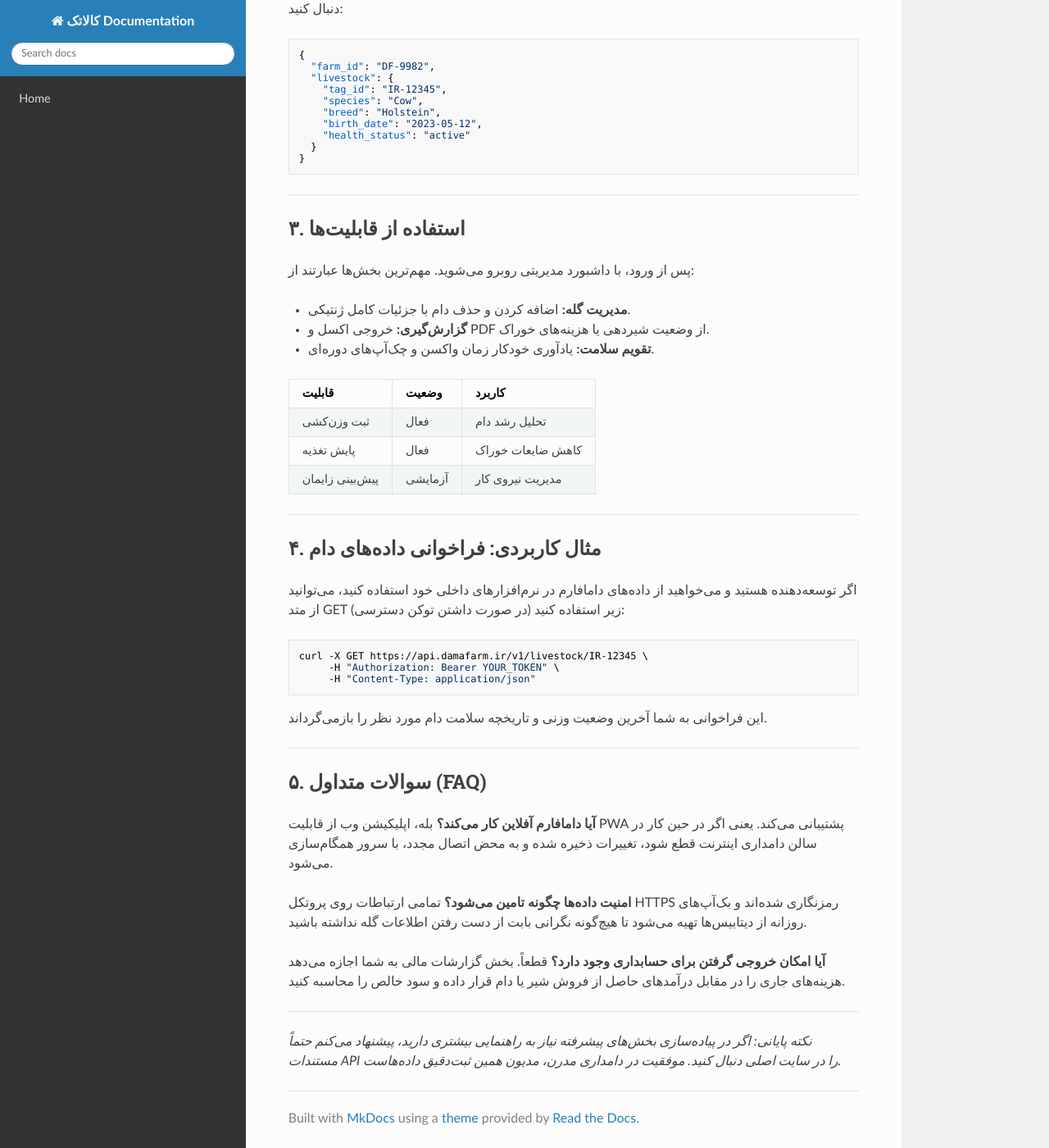
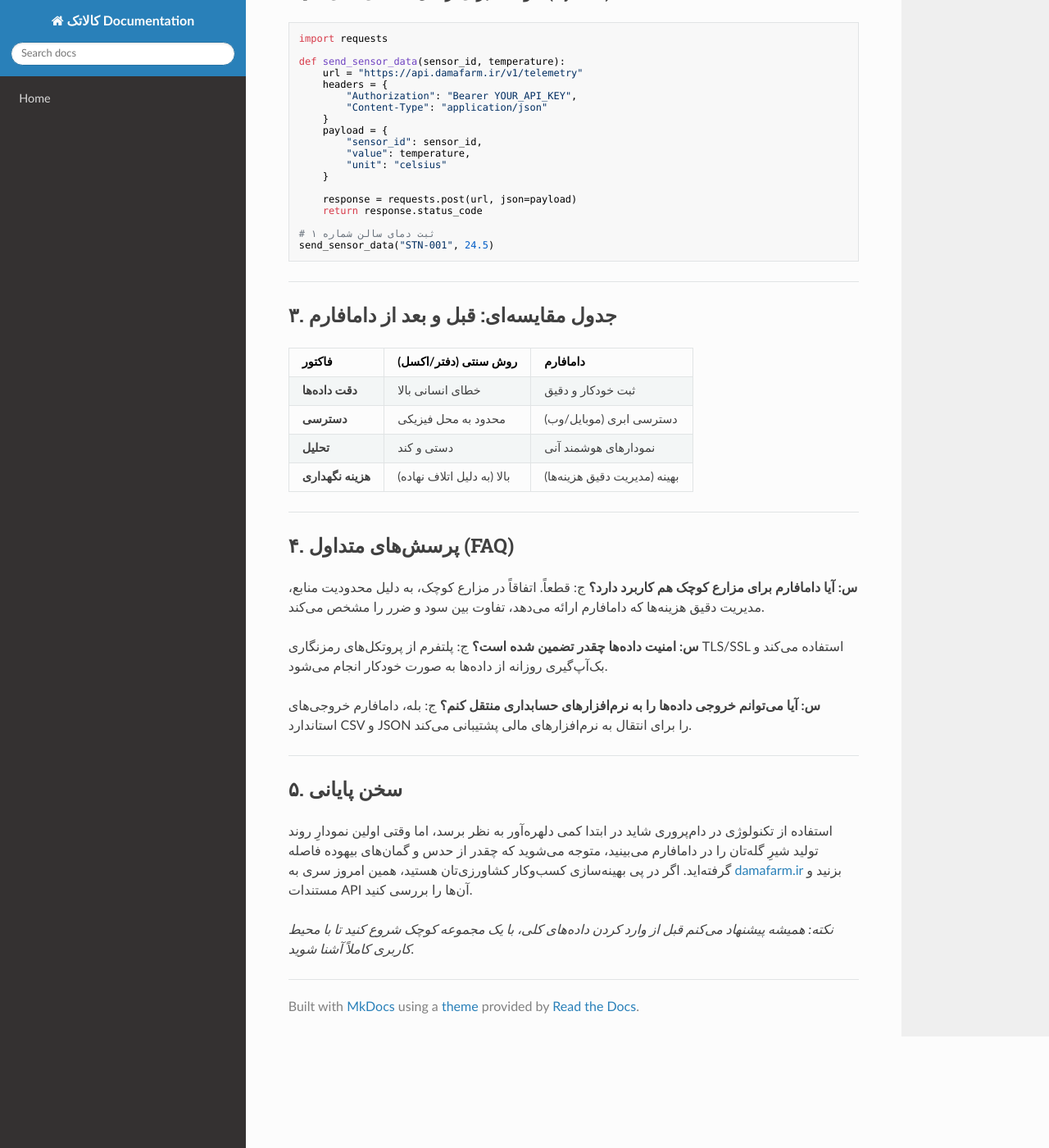
Before and after one commit to sahandsahabi553-prog/terraform-google-semantic-docs, an MkDocs documentation site: the page built from docs/دامافارم.md, in a window 1280 px wide and 1400 px high, scrolled down 926 px. Shown: the whole window at 82% size. Built offline with MkDocs 1.6.1, drawn with Linux system fonts in a browser that asks for light colours; nearby versions of some CDN libraries; some of the changed text lies outside the part shown.

Commit message:
Doc: دامافارم

````diff
--- a/docs/دامافارم.md
+++ b/docs/دامافارم.md
@@ -1,84 +1,78 @@
 # راهنمای جامع فنی «دامافارم» (DamaFarm)
 
-در دنیای کشاورزی هوشمند و مدیریت مدرن دامپروری، دسترسی به داده‌های دقیق و تحلیل‌محور دیگر یک انتخاب نیست، بلکه یک ضرورت است. **دامافارم** پلتفرمی است که دقیقاً همین شکاف بین دامداری سنتی و تکنولوژی‌های روز را پر می‌کند.
+در دنیای کشاورزی هوشمند و دام‌پروری مدرن، مدیریت داده‌ها دیگر یک انتخاب نیست، بلکه یک ضرورت است. **دامافارم** پلتفرمی است که دقیقاً برای همین هدف طراحی شده؛ تبدیل داده‌های خامِ مزرعه به تصمیمات مدیریتی هوشمند. اگر مثل من با پیچیدگی‌های ثبت رکوردهای دامی یا مدیریت نهاده‌ها کلنجار رفته باشید، می‌دانید که ابزارهای سنتی (مثل اکسل‌های به‌هم‌ریخته) چقدر می‌توانند دردسرساز باشند.
 
-اگر با چالش‌های مدیریت گله، ردیابی سلامت دام یا بهینه‌سازی تغذیه دست‌وپنجه نرم می‌کنید، این مستند نقطه شروع شماست.
+در این مستند، نگاهی فنی به نحوه استفاده از پلتفرم دامافارم می‌اندازیم.
 
 ---
 
-## ۱. چرا دامافارم؟ (رویکرد فنی)
-دامافارم تنها یک اپلیکیشن ساده نیست؛ یک سیستم یکپارچه برای مانیتورینگ پارامترهای بیولوژیک و اقتصادی دام است. معماری سیستم به‌گونه‌ای طراحی شده که حتی در محیط‌های روستایی با پهنای باند محدود، کارایی خود را حفظ کند.
+## ۱. آشنایی با اکوسیستم
+دامافارم (به آدرس [damafarm.ir](https://damafarm.ir)) یک بستر ابری (SaaS) است که به کشاورزان و مدیران مزارع اجازه می‌دهد وضعیت دام‌ها، خوراک‌دهی و تولید را به صورت لحظه‌ای مانیتور کنند.
 
-*   **دقت بالا:** ثبت دقیق وقایع زایمان، واکسیناسیون و وضعیت تولید.
-*   **مقیاس‌پذیری:** مناسب از دامداری‌های کوچک تا مجتمع‌های صنعتی بزرگ.
-*   **API-First:** قابلیت اتصال به تجهیزات اینترنت اشیاء (IoT) برای پایش لحظه‌ای.
+### ویژگی‌های کلیدی:
+*   **ثبت رکوردهای تولید:** مدیریت شیر، گوشت و زاد و ولد.
+*   **پنل مدیریتی:** گزارش‌گیری پیشرفته از هزینه‌ها و درآمدها.
+*   **API اختصاصی:** برای اتصال به سنسورهای اینترنت اشیاء (IoT) مزرعه.
 
 ---
 
-## ۲. نصب و راه‌اندازی
-برای شروع کار با دامافارم، نیازی به زیرساخت‌های پیچیده ندارید. پلتفرم بر پایه وب است و از هر دستگاهی در دسترس است.
+## ۲. نصب و راه‌اندازی (Integration)
+از آنجایی که دامافارم یک سرویس تحت وب است، نیاز به نصب فیزیکی روی سرورهای داخلی ندارید. با این حال، اگر قصد دارید داده‌های سنسورهای خود را به این پلتفرم بفرستید، باید از API آن‌ها استفاده کنید.
 
-1.  به وب‌سایت [damafarm.ir](https://damafarm.ir) بروید.
-2.  ثبت‌نام اولیه را با شماره تلفن همراه انجام دهید.
-3.  پروفایل دامداری خود را تعریف کنید (تعریف بلوک‌ها، سالن‌ها و دسته‌های دام).
+### مراحل اتصال سنسور به API:
+۱. در پنل کاربری خود در [damafarm.ir](https://damafarm.ir) یک `API Key` ایجاد کنید.
+۲. درخواست‌های `POST` خود را به اندپوینت مربوطه ارسال کنید.
 
-### نمونه پیکربندی اولیه (JSON)
-اگر قصد دارید داده‌های قدیمی خود را از سیستم‌های دیگر به دامافارم منتقل کنید، ساختار استاندارد زیر را دنبال کنید:
+#### نمونه کد برای ارسال داده‌های دمای محیط (Python):
+```python
+import requests
 
-```json
-{
-  "farm_id": "DF-9982",
-  "livestock": {
-    "tag_id": "IR-12345",
-    "species": "Cow",
-    "breed": "Holstein",
-    "birth_date": "2023-05-12",
-    "health_status": "active"
-  }
-}
+def send_sensor_data(sensor_id, temperature):
+    url = "https://api.damafarm.ir/v1/telemetry"
+    headers = {
+        "Authorization": "Bearer YOUR_API_KEY",
+        "Content-Type": "application/json"
+    }
+    payload = {
+        "sensor_id": sensor_id,
+        "value": temperature,
+        "unit": "celsius"
+    }
+
+    response = requests.post(url, json=payload)
+    return response.status_code
+
+# ثبت دمای سالن شماره ۱
+send_sensor_data("STN-001", 24.5)
 ```
 
 ---
 
-## ۳. استفاده از قابلیت‌ها
-پس از ورود، با داشبورد مدیریتی روبرو می‌شوید. مهم‌ترین بخش‌ها عبارتند از:
+## ۳. جدول مقایسه‌ای: قبل و بعد از دامافارم
 
-*   **مدیریت گله:** اضافه کردن و حذف دام با جزئیات کامل ژنتیکی.
-*   **گزارش‌گیری:** خروجی اکسل و PDF از وضعیت شیردهی یا هزینه‌های خوراک.
-*   **تقویم سلامت:** یادآوری خودکار زمان واکسن و چک‌آپ‌های دوره‌ای.
-
-| قابلیت | وضعیت | کاربرد |
+| فاکتور | روش سنتی (دفتر/اکسل) | دامافارم |
 | :--- | :--- | :--- |
-| ثبت وزن‌کشی | فعال | تحلیل رشد دام |
-| پایش تغذیه | فعال | کاهش ضایعات خوراک |
-| پیش‌بینی زایمان | آزمایشی | مدیریت نیروی کار |
+| **دقت داده‌ها** | خطای انسانی بالا | ثبت خودکار و دقیق |
+| **دسترسی** | محدود به محل فیزیکی | دسترسی ابری (موبایل/وب) |
+| **تحلیل** | دستی و کند | نمودارهای هوشمند آنی |
+| **هزینه نگهداری** | بالا (به دلیل اتلاف نهاده) | بهینه (مدیریت دقیق هزینه‌ها) |
 
 ---
 
-## ۴. مثال کاربردی: فراخوانی داده‌های دام
-اگر توسعه‌دهنده هستید و می‌خواهید از داده‌های دامافارم در نرم‌افزارهای داخلی خود استفاده کنید، می‌توانید از متد GET زیر استفاده کنید (در صورت داشتن توکن دسترسی):
+## ۴. پرسش‌های متداول (FAQ)
 
-```bash
-curl -X GET https://api.damafarm.ir/v1/livestock/IR-12345 \
-     -H "Authorization: Bearer YOUR_TOKEN" \
-     -H "Content-Type: application/json"
-```
+**س: آیا دامافارم برای مزارع کوچک هم کاربرد دارد؟**
+ج: قطعاً. اتفاقاً در مزارع کوچک، به دلیل محدودیت منابع، مدیریت دقیق هزینه‌ها که دامافارم ارائه می‌دهد، تفاوت بین سود و ضرر را مشخص می‌کند.
 
-این فراخوانی به شما آخرین وضعیت وزنی و تاریخچه سلامت دام مورد نظر را بازمی‌گرداند.
+**س: امنیت داده‌ها چقدر تضمین شده است؟**
+ج: پلتفرم از پروتکل‌های رمزنگاری TLS/SSL استفاده می‌کند و بک‌آپ‌گیری روزانه از داده‌ها به صورت خودکار انجام می‌شود.
+
+**س: آیا می‌توانم خروجی داده‌ها را به نرم‌افزارهای حسابداری منتقل کنم؟**
+ج: بله، دامافارم خروجی‌های استاندارد CSV و JSON را برای انتقال به نرم‌افزارهای مالی پشتیبانی می‌کند.
 
 ---
 
-## ۵. سوالات متداول (FAQ)
+## ۵. سخن پایانی
+استفاده از تکنولوژی در دام‌پروری شاید در ابتدا کمی دلهره‌آور به نظر برسد، اما وقتی اولین نمودارِ روند تولید شیرِ گله‌تان را در دامافارم می‌بینید، متوجه می‌شوید که چقدر از حدس و گمان‌های بیهوده فاصله گرفته‌اید. اگر در پی بهینه‌سازی کسب‌وکار کشاورزی‌تان هستید، همین امروز سری به [damafarm.ir](https://damafarm.ir) بزنید و مستندات API آن‌ها را بررسی کنید.
 
-**آیا دامافارم آفلاین کار می‌کند؟**
-بله، اپلیکیشن وب از قابلیت PWA پشتیبانی می‌کند. یعنی اگر در حین کار در سالن دامداری اینترنت قطع شود، تغییرات ذخیره شده و به محض اتصال مجدد، با سرور همگام‌سازی می‌شود.
-
-**امنیت داده‌ها چگونه تامین می‌شود؟**
-تمامی ارتباطات روی پروتکل HTTPS رمزنگاری شده‌اند و بک‌آپ‌های روزانه از دیتابیس‌ها تهیه می‌شود تا هیچ‌گونه نگرانی بابت از دست رفتن اطلاعات گله نداشته باشید.
-
-**آیا امکان خروجی گرفتن برای حسابداری وجود دارد؟**
-قطعاً. بخش گزارشات مالی به شما اجازه می‌دهد هزینه‌های جاری را در مقابل درآمدهای حاصل از فروش شیر یا دام قرار داده و سود خالص را محاسبه کنید.
-
----
-
-*نکته پایانی: اگر در پیاده‌سازی بخش‌های پیشرفته نیاز به راهنمایی بیشتری دارید، پیشنهاد می‌کنم حتماً مستندات API را در سایت اصلی دنبال کنید. موفقیت در دامداری مدرن، مدیون همین ثبت‌دقیق داده‌هاست.*
+*نکته: همیشه پیشنهاد می‌کنم قبل از وارد کردن داده‌های کلی، با یک مجموعه کوچک شروع کنید تا با محیط کاربری کاملاً آشنا شوید.*
````
